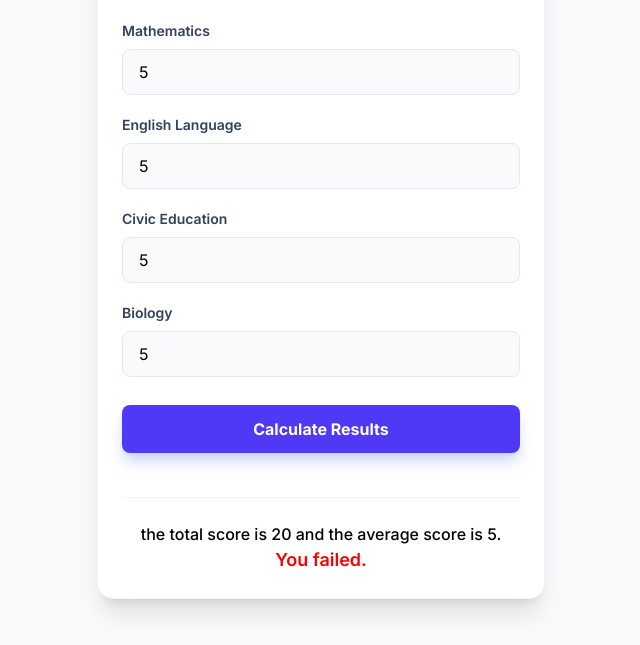
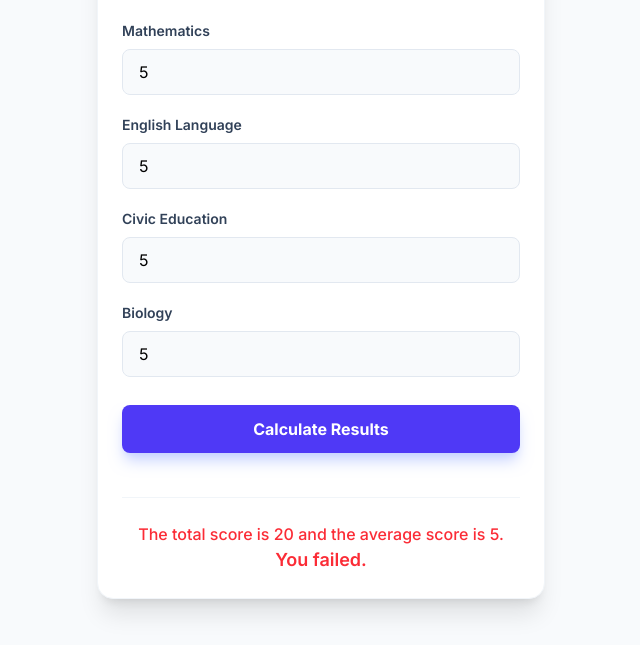
Before and after one commit to badmusolamilekan/grade_evaluator, a plain HTML site: page index.html in a window 1280 px wide. Both pictures are taken after typing "5", "5", "5", "5" into the empty fields and a click on the button "Calculate Results". Shown: the part 155-800 px from the top of the page, without its empty margins (319-959 px from the left). Drawn offline with nearby package versions, Linux system fonts and the light colour scheme.

Commit message:
Student Grade Evaluator

```diff
--- a/evalution.js
+++ b/evalution.js
@@ -2,52 +2,57 @@ let gradeForm = document.getElementById("gradeForm");
 gradeForm.addEventListener("submit", function (e) {
   e.preventDefault();
 
-  var mathInput = document.getElementById("mathInput");
-  var engInput = document.getElementById("engInput");
-  var civicInput = document.getElementById("civicInput");
-  var biologyInput = document.getElementById("biologyInput");
+  const mathRaw = document.getElementById("mathInput").value;
+  const engRaw = document.getElementById("engInput").value;
+  const civicRaw = document.getElementById("civicInput").value;
+  const bioRaw = document.getElementById("biologyInput").value;
 
   let result = document.getElementById("emptyResult");
-  if (
-    mathInput.value === "" ||
-    engInput.value === "" ||
-    civicInput.value === "" ||
-    biologyInput.value === ""
-  ) {
-    result.innerHTML =
-      "Make sure you input all the field before proceeding!!!.";
+  result.classList.remove("text-red-500", "text-green-500");
 
+  let grade = document.getElementById("valueResult");
+  grade.classList.remove("text-red-500", "text-green-500");
+
+  if (!mathRaw || !engRaw || !civicRaw || !bioRaw) {
+    result.innerHTML = "Make sure you input all fields before proceeding!!!";
+    result.classList.add("text-red-500");
+    return;
+  }
+
+  const mathVal = Number(mathRaw);
+  const engVal = Number(engRaw);
+  const civicVal = Number(civicRaw);
+  const bioVal = Number(bioRaw);
+
+  if (isNaN(mathVal) || isNaN(engVal) || isNaN(civicVal) || isNaN(bioVal)) {
+    result.innerHTML = "Your score must be a number, not text.";
+    result.classList.add("text-red-500");
     return;
   }
 
   if (
-    parseFloat(mathInput.value) < 0 ||
-    parseFloat(mathInput.value) > 100 ||
-    parseFloat(engInput.value) < 0 ||
-    parseFloat(engInput.value) > 100 ||
-    parseFloat(civicInput.value) < 0 ||
-    parseFloat(civicInput.value) > 100 ||
-    parseFloat(biologyInput.value) < 0 ||
-    parseFloat(biologyInput.value) > 100
+    mathVal < 0 || mathVal > 100 ||
+    engVal < 0 || engVal > 100 ||
+    civicVal < 0 || civicVal > 100 ||
+    bioVal < 0 || bioVal > 100
   ) {
-    result.innerHTML = "Make sure you input the value between 0 - 100";
+    result.innerHTML = "Make sure you input values between 0 - 100";
+    result.classList.add("text-red-500");
     return;
   }
-  const math = parseFloat(mathInput.value);
-  const eng = parseFloat(engInput.value);
-  const civic = parseFloat(civicInput.value);
-  const biology = parseFloat(biologyInput.value);
 
-  const total = math + eng + civic + biology;
-  const average = (math + eng + civic + biology) / 4;
-  let grade = document.getElementById("valueResult");
-  result.innerHTML = `the total  score is ${total} and the average score is ${average}.`;
-  result.style.color = "black"
+  const total = mathVal + engVal + civicVal + bioVal;
+  const average = total / 4;
+
+  result.innerHTML = `The total score is ${total} and the average score is ${average}.`;
+
   if (average >= 50) {
+    result.classList.add("text-green-500");
     grade.innerHTML = "You passed.";
-    grade.style.color = "green";
+    grade.classList.add("text-green-500");
   } else {
+    result.classList.add("text-red-500");
     grade.innerHTML = "You failed.";
-    grade.style.color = "red";
+    grade.classList.add("text-red-500");
   }
 });
--- a/index.html
+++ b/index.html
@@ -94,7 +94,7 @@
           ></p>
           <div
             id="valueResult"
-            class="text-center text-slate-800 font-semibold text-lg empty:hidden"
+            class="text-center font-semibold text-lg empty:hidden"
           ></div>
         </div>
       </form>
```
